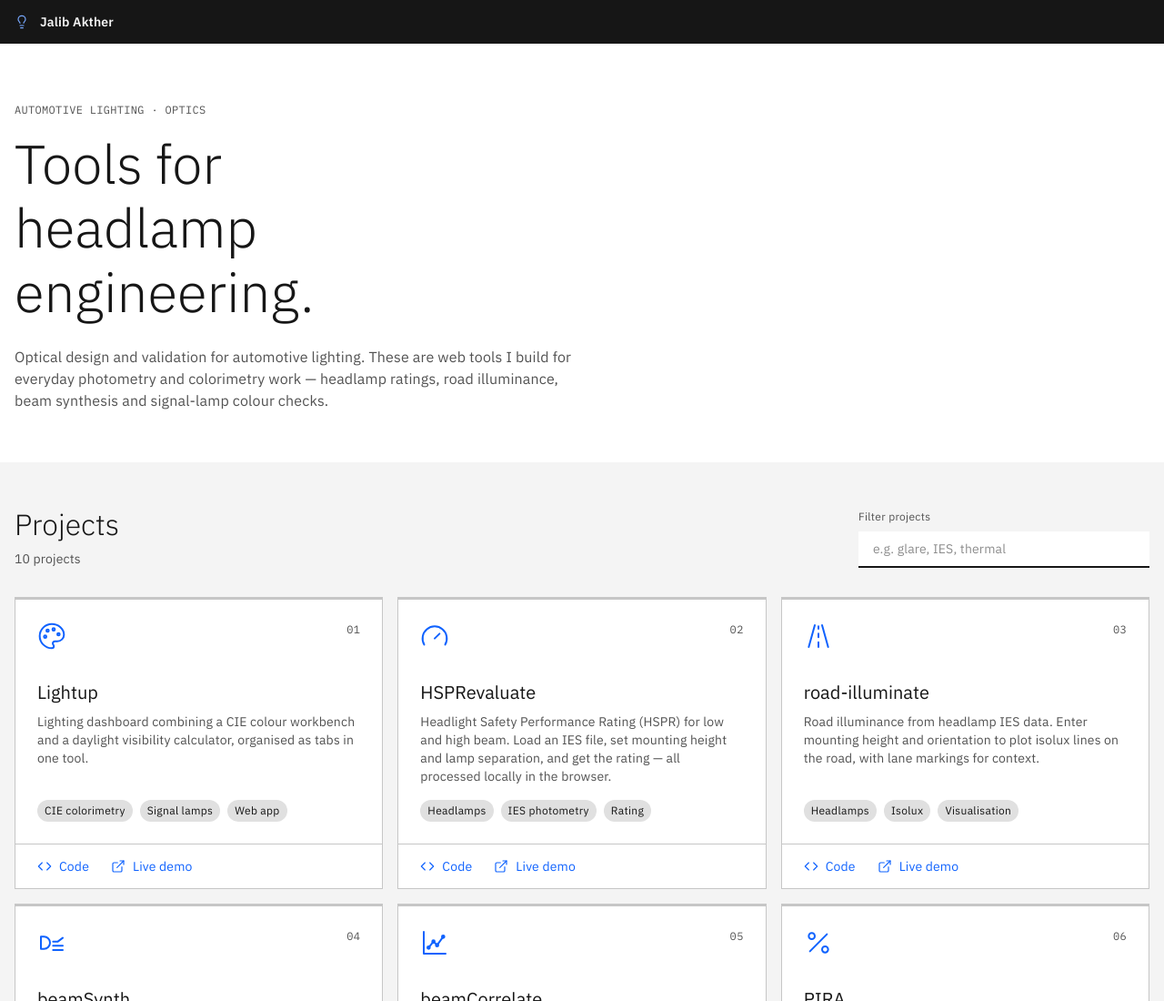
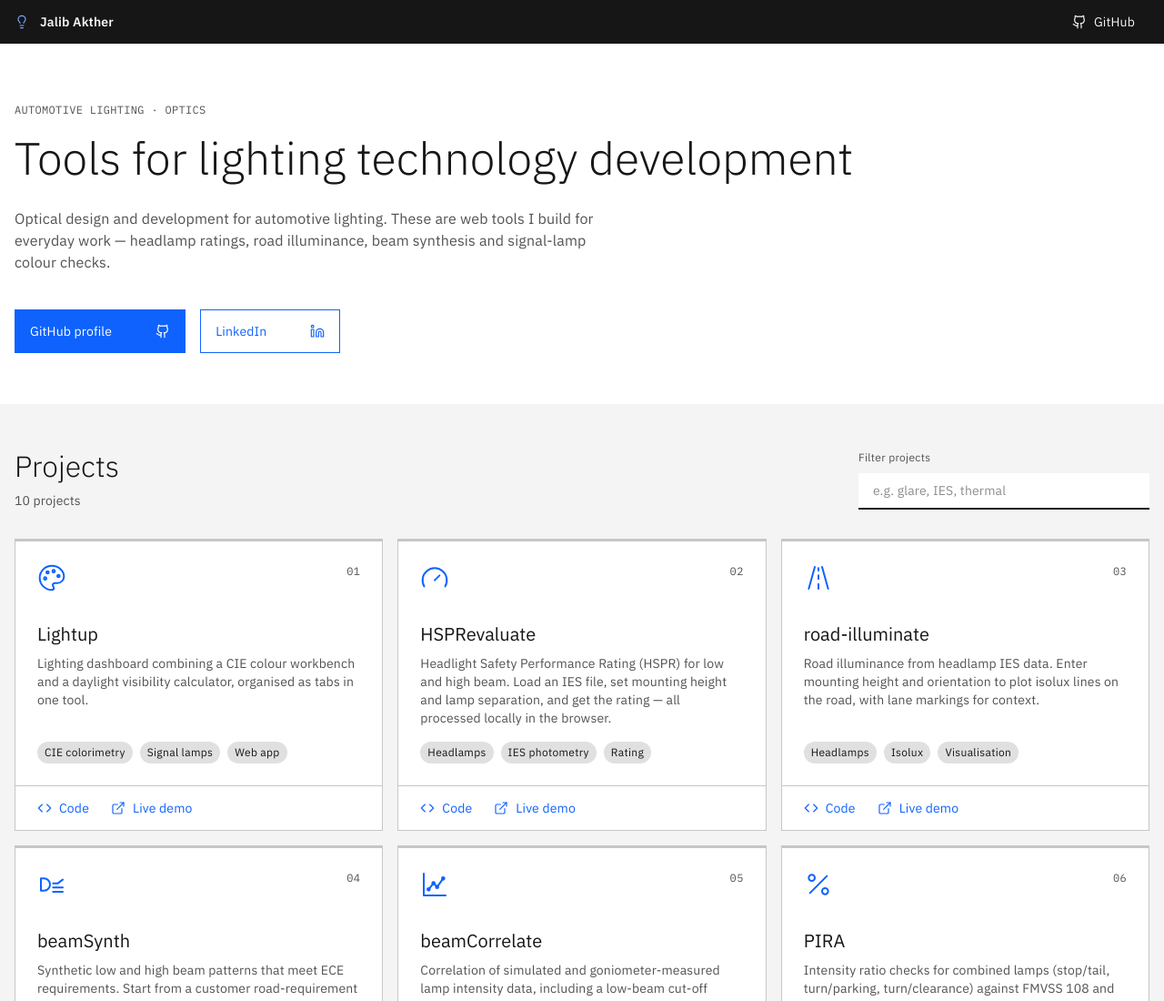
Before and after one commit to jalibakthermk/jalibakthermk.github.io, a plain HTML site: page index.html in a window 1280 px wide. Shown: the top 1100 px of the page at 91% size. Drawn offline with Linux system fonts and the light colour scheme.

Commit message:
Reinstate social links, update title and subtitle
Co-Authored-By: Claude Sonnet 5.5 <noreply@anthropic.com>
Claude-Session: https://claude.ai/code/session_01FaicZfYgczkHfBWrWpFjF7

```diff
--- a/index.html
+++ b/index.html
@@ -94,9 +94,13 @@
   }
   h1 {
     font-weight: 300; font-size: clamp(40px, 7vw, 60px); line-height: 1.17;
-    letter-spacing: 0; margin: 0 0 24px; max-width: 14ch;
+    letter-spacing: 0; margin: 0 0 24px; max-width: 18ch;
   }
-  .intro { color: var(--cds-text-secondary); font-size: 16px; line-height: 1.5; max-width: 640px; margin: 0; letter-spacing: 0.16px; }
+  /* Desktop: keep the headline on a single line */
+  @media (min-width: 1056px) {
+    h1 { font-size: min(3.9vw, 56px); white-space: nowrap; max-width: none; }
+  }
+  .intro { color: var(--cds-text-secondary); font-size: 16px; line-height: 1.5; max-width: 640px; margin: 0 0 40px; letter-spacing: 0.16px; }
   .links { display: flex; flex-wrap: wrap; gap: 16px; }
 
   /* Buttons: 0px radius, 48px tall, 16px/64px padding */
@@ -214,6 +218,7 @@
 <div class="shell">
   <div class="wrap">
     <span class="shell-name"><svg class="i"><use href="#icon-bulb"/></svg> Jalib Akther</span>
+    <a href="https://github.com/jalibakthermk"><svg class="i"><use href="#icon-github"/></svg> GitHub</a>
   </div>
 </div>
 
@@ -221,12 +226,20 @@
   <header class="hero">
     <div class="wrap">
       <p class="eyebrow">Automotive lighting · optics</p>
-      <h1>Tools for headlamp engineering.</h1>
+      <h1>Tools for lighting technology development</h1>
       <p class="intro">
-        Optical design and validation for automotive lighting. These are web tools I build
-        for everyday photometry and colorimetry work — headlamp ratings, road illuminance,
-        beam synthesis and signal-lamp colour checks.
+        Optical design and development for automotive lighting. These are web tools I build
+        for everyday work — headlamp ratings, road illuminance, beam synthesis and
+        signal-lamp colour checks.
       </p>
+      <div class="links">
+        <a class="btn" href="https://github.com/jalibakthermk">
+          GitHub profile <svg class="i"><use href="#icon-github"/></svg>
+        </a>
+        <a class="btn secondary" href="https://www.linkedin.com/in/jalibakthermk">
+          LinkedIn <svg class="i"><use href="#icon-linkedin"/></svg>
+        </a>
+      </div>
     </div>
   </header>
 
```
